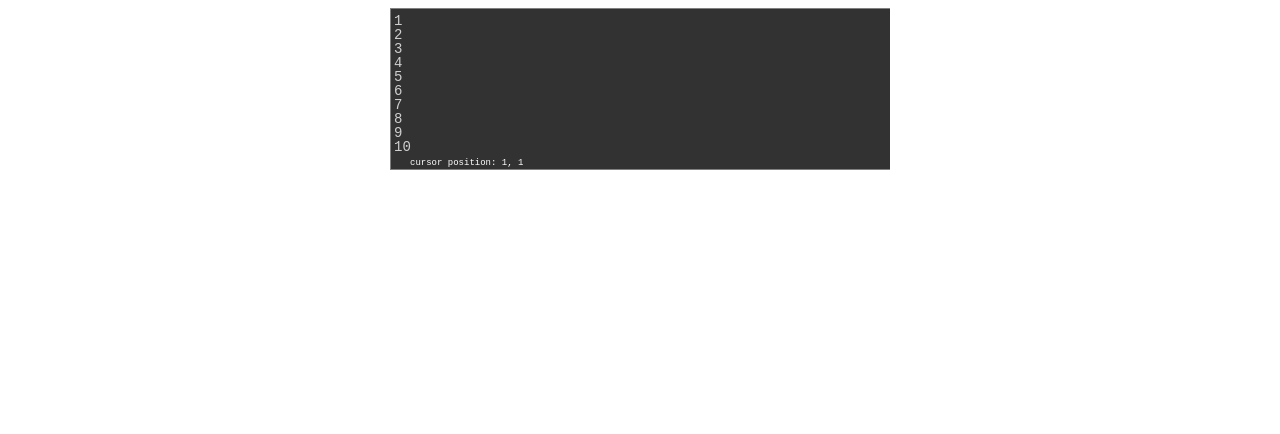
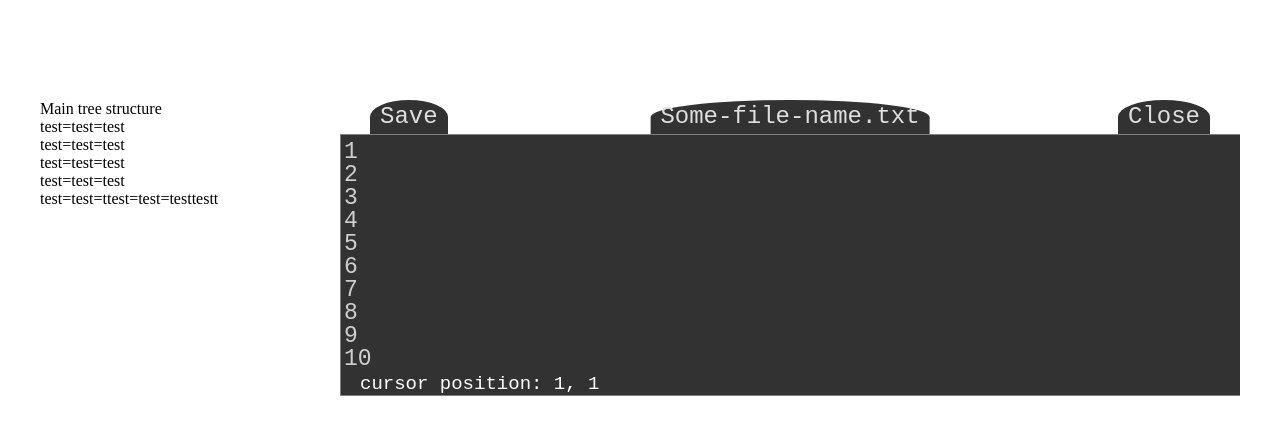
Before and after one commit to alex-zayats/js-filetext-app, a plain HTML site: page index.html in a window 1280 px wide. Drawn offline with Linux system fonts and the light colour scheme.

Commit message:
added some buttons and returned to fixed layout

```diff
--- a/css/styles.css
+++ b/css/styles.css
@@ -1,32 +1,86 @@
+body {
+	margin: 0;
+}
+
+#editor-wrapper {
+    width: 1200px;
+    /*width: 90%;*/
+	margin: 0 auto;
+	margin-top: 100px;
+}
+
+#editor-wrapper:after {
+	content: "";
+	display: block;
+	clear: both;
+}
+
+#structure-block {
+	min-width: 300px;
+	/*max-width: 25%;*/
+	float: left;
+}
+
 #editor-block {
 	position: relative;
-	width: 500px;
-	height: 100%;
-	margin: 0 auto;
+	padding-top: 34px;
+	float: right;
+}
+
+#editor-block .save-link, #editor-block .close-link, #editor-block .filename {
+	display: block;
+	position: absolute;
+	width: auto;
+	height: 1em;
+	padding: 5px 10px;
+	color: #dfdfdf;
+	text-decoration: none;
+	background: #333232;
+	border-radius: 55% 55% 0 0;
+    font: 24px/24px monospace;
+}
+
+#editor-block .save-link {
+	top: 0;
+    left: 30px;
+}
+
+#editor-block .close-link {
+	top: 0;
+    right: 30px;
+}
+
+#editor-block .filename {
+	top: 0;
+    right: 50%;
+    transform: translate(50%, 0);
+}
+
+#editor-block #file-editor-wrapper {
+	position: relative;
 	overflow-x: auto;
 	overflow-y: hidden;
 }
 
 #editor-block #file-editor {
 	display: block;
-	height: 100%;
 	border: 1px solid gray;
 	overflow: hidden;
 	padding: 5px;
-	padding-left: 33px;
-	padding-bottom: 15px;
+	padding-left: 45px;
+	padding-bottom: 25px;
 	background: #333232;
     color: white;
     resize: none;
-    font: 14px/14px monospace;
+    font: 23px/23px monospace;
     box-sizing: border-box;
 }
 
 #editor-block #line-numbers {
 	position: absolute;
-	top: 6px;
+	top: 7px;
 	left: 0;
-    width: 20px;
+    width: 40px;
     height: 100%;
     color: #cfcfcf;
 	padding-left: 4px;
@@ -34,7 +88,7 @@
 
 #editor-block #line-numbers * {
 	width: 100%;
-    font: 14px/14px monospace;
+    font: 23px/23px monospace;
 }
 
 #file-editor::selection {
@@ -47,5 +101,5 @@
     left: 20px;
     background: #333232;
     color: white;
-    font: 9px/12px monospace;
+    font: 19px/22px monospace;
 }
--- a/index.html
+++ b/index.html
@@ -8,11 +8,26 @@
   </head>
 
   <body>
+  <div id="editor-wrapper">
+  	<div id="structure-block">
+  		Main tree structure
+  		<div class="test">test=test=test</div>
+  		<div class="test">test=test=test</div>
+  		<div class="test">test=test=test</div>
+  		<div class="test">test=test=test</div>
+  		<div class="test">test=test=ttest=test=testtestt</div>
+  	</div>
     <div id="editor-block">
-	    <div id="line-numbers"></div>
-	    <textarea name="file-editor" id="file-editor" cols="60" rows="10"></textarea>
-	    <div id="cur-pos-block">cursor position: <span id="cur-pos">1, 1</span></div>
+    	<a href="#" class="save-link">Save</a>
+    	<span class="filename">Some-file-name.txt</span>
+    	<a href="#" class="close-link">Close</a>
+	    <div id="file-editor-wrapper">
+		    <div id="line-numbers"></div>
+		    <textarea name="file-editor" id="file-editor" cols="85" rows="10"></textarea>
+		    <div id="cur-pos-block">cursor position: <span id="cur-pos">1, 1</span></div>
+	    </div>
     </div>
+  </div>
   </body>
 
   <script src="js/editor-module.js"></script>
--- a/js/editor-module.js
+++ b/js/editor-module.js
@@ -1,13 +1,31 @@
 "use strict"
 
+const LETTER_WIDTH = 14.1;
+
+let editorBlock = document.querySelector("#editor-block");
+let fileEditorWrapper = document.querySelector("#file-editor-wrapper");
 let fileEditor = document.querySelector("#file-editor");
 let lineNumbersBlock = document.querySelector("#line-numbers");
 let caretPos = document.querySelector("#cur-pos");
 
+/*
+const SCROLL_WIDTH = 18;
+const EDITOR_MIN_WIDTH = getStyleProp("#editor-wrapper", "min-width");
+
+let screenWidth = document.documentElement.clientWidth * 0.9 > EDITOR_MIN_WIDTH ? document.documentElement.clientWidth * 0.9 : EDITOR_MIN_WIDTH;
+let editorBlockWidth = screenWidth - document.querySelector("#structure-block").offsetWidth;
+
+fileEditorWrapper.style.width = editorBlockWidth + "px";
+fileEditor.cols = Math.ceil((editorBlockWidth - SCROLL_WIDTH - getStyleProp(fileEditor, "padding-left")  - getStyleProp(fileEditor, "padding-right")) / LETTER_WIDTH);
+*/
+
+fileEditorWrapper.style.width = "900px";
+fileEditor.cols = 900 / LETTER_WIDTH;
+
 let caretLine, caretCol;
 let rowsCount, colsCount;
-let minRowsCount = 10;
-let minColsCount = 60;
+let minRowsCount = document.querySelector("#file-editor").rows;
+let minColsCount = document.querySelector("#file-editor").cols;
 
 setLines.call(fileEditor);
 setLineLength.call(fileEditor);
@@ -26,6 +44,13 @@ fileEditor.addEventListener('keyup', setLineLength);
 
 fileEditor.addEventListener('keyup', checkCurPos);
 fileEditor.addEventListener('click', checkCurPos);
+
+function getStyleProp(elem, propName){
+	if (typeof elem == "string")
+		return parseInt(window.getComputedStyle(document.querySelector(elem), null).getPropertyValue(propName));
+	 else
+	 	return parseInt(window.getComputedStyle(elem, null).getPropertyValue(propName));
+}
 
 function setLines(event){
 
@@ -60,7 +85,7 @@ function setLineLength(event){
 
 	setTimeout(function() {
 		colsCount = editorObj.value.split(/\r\n|\r|\n/).sort(function (a, b) { return b.length - a.length; }).shift().length;
-		editorObj.cols = (colsCount > minColsCount) ? colsCount + 5 : minColsCount;
+		editorObj.cols = (colsCount > minColsCount) ? colsCount + 3 : minColsCount;
 	}, 0);
 
 }
```
